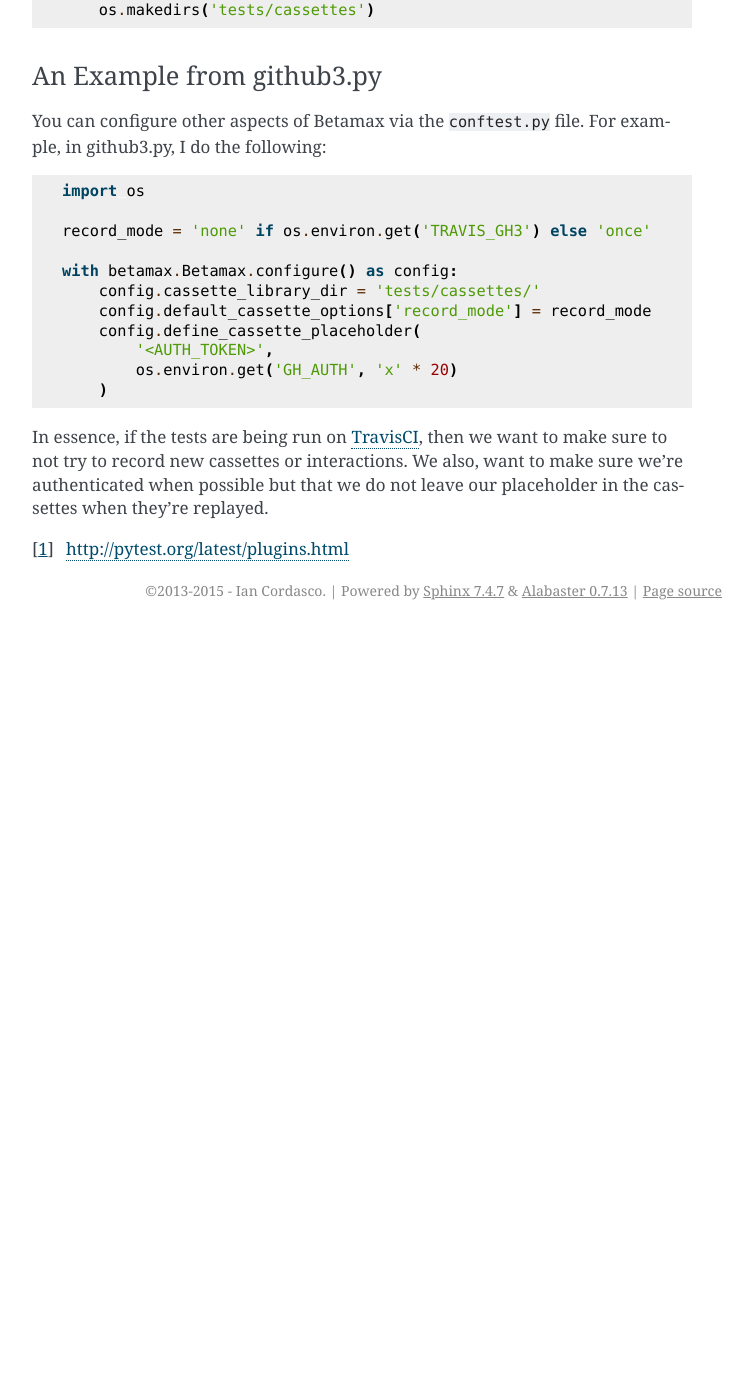
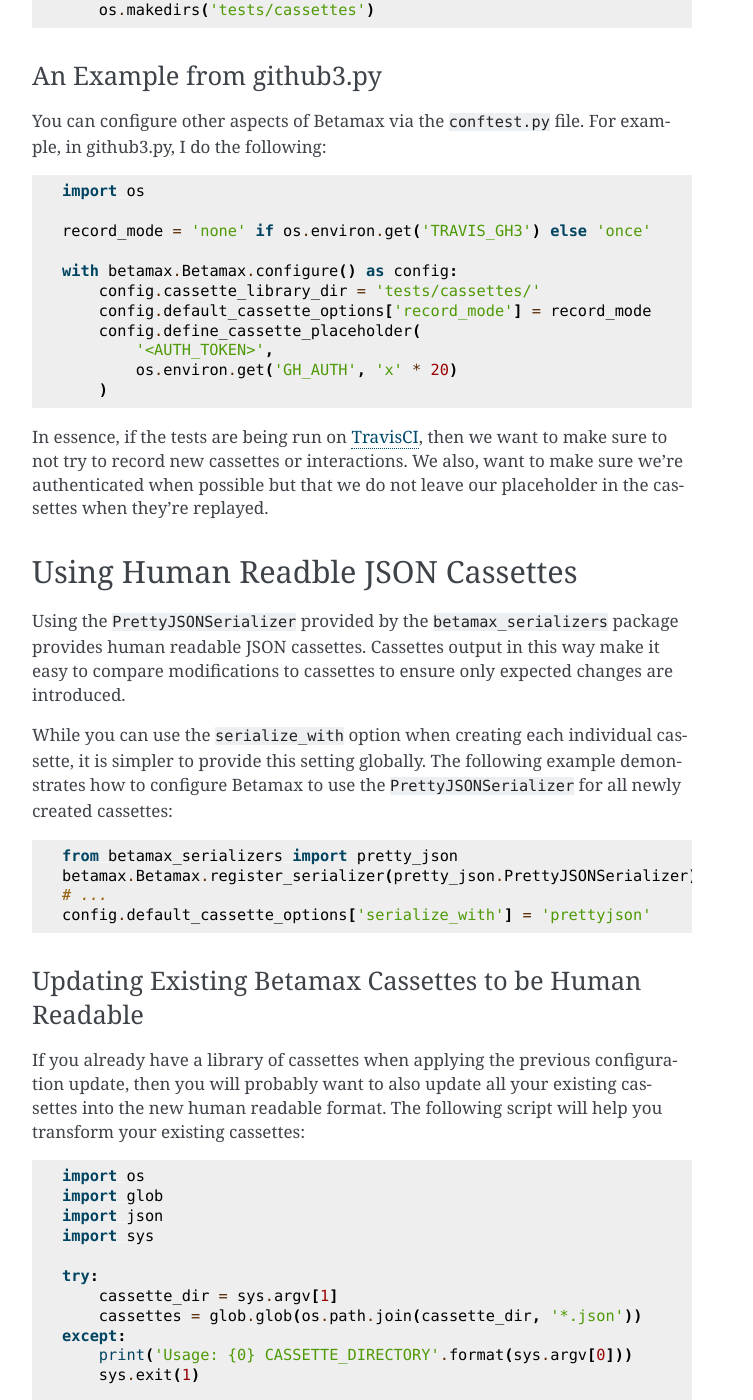
Before and after one commit to betamaxpy/betamax, a Sphinx documentation site: the page built from docs/usage_patterns.rst, in a window 1280 px wide and 1400 px high, scrolled down 573 px. Shown: the whole window, without its empty margins (388-1141 px from the left). Built offline with Sphinx 7.4.7, drawn with Linux system fonts in a browser that asks for light colours; before the commit the page ends 1203 px from its top, so only the background shows below that; some of the changed text lies outside the part shown.

Commit message:
Add section on human readable cassette formats.

```diff
--- a/docs/usage_patterns.rst
+++ b/docs/usage_patterns.rst
@@ -53,6 +53,67 @@ to not try to record new cassettes or interactions. We also, want to make sure
 we're authenticated when possible but that we do not leave our placeholder in
 the cassettes when they're replayed.
 
+Using Human Readble JSON Cassettes
+----------------------------------
+
+Using the ``PrettyJSONSerializer`` provided by the ``betamax_serializers``
+package provides human readable JSON cassettes. Cassettes output in this way
+make it easy to compare modifications to cassettes to ensure only expected
+changes are introduced.
+
+While you can use the ``serialize_with`` option when creating each individual
+cassette, it is simpler to provide this setting globally. The following example
+demonstrates how to configure Betamax to use the ``PrettyJSONSerializer`` for
+all newly created cassettes:
+
+.. code-block:: python
+
+    from betamax_serializers import pretty_json
+    betamax.Betamax.register_serializer(pretty_json.PrettyJSONSerializer)
+    # ...
+    config.default_cassette_options['serialize_with'] = 'prettyjson'
+
+Updating Existing Betamax Cassettes to be Human Readable
+^^^^^^^^^^^^^^^^^^^^^^^^^^^^^^^^^^^^^^^^^^^^^^^^^^^^^^^^
+
+If you already have a library of cassettes when applying the previous
+configuration update, then you will probably want to also update all your
+existing cassettes into the new human readable format. The following script
+will help you transform your existing cassettes:
+
+.. code-block:: python
+
+    import os
+    import glob
+    import json
+    import sys
+
+    try:
+        cassette_dir = sys.argv[1]
+        cassettes = glob.glob(os.path.join(cassette_dir, '*.json'))
+    except:
+        print('Usage: {0} CASSETTE_DIRECTORY'.format(sys.argv[0]))
+        sys.exit(1)
+
+    for cassette_path in cassettes:
+        with open(cassette_path, 'r') as fp:
+            data = json.load(fp)
+        with open(cassette_path, 'w') as fp:
+            json.dump(data, fp, sort_keys=True, indent=2,
+                      separators=(',', ': '))
+    print('Updated {0} cassette{1}.'.format(
+        len(cassettes), '' if len(cassettes) == 1 else 's'))
+
+Copy and save the above script as ``fix_cassettes.py`` and then run it like:
+
+.. code-block:: bash
+
+    python fix_cassettes.py PATH_TO_CASSETTE_DIRECTORY
+
+If you're not already using a version control system (e.g., git, svn) then it
+is recommended you make a backup of your cassettes first in the event something
+goes wrong.
+
 .. _TravisCI: https://travis-ci.org/
 .. [#] http://pytest.org/latest/plugins.html
 .. _py.test: http://pytest.org/latest/
```
